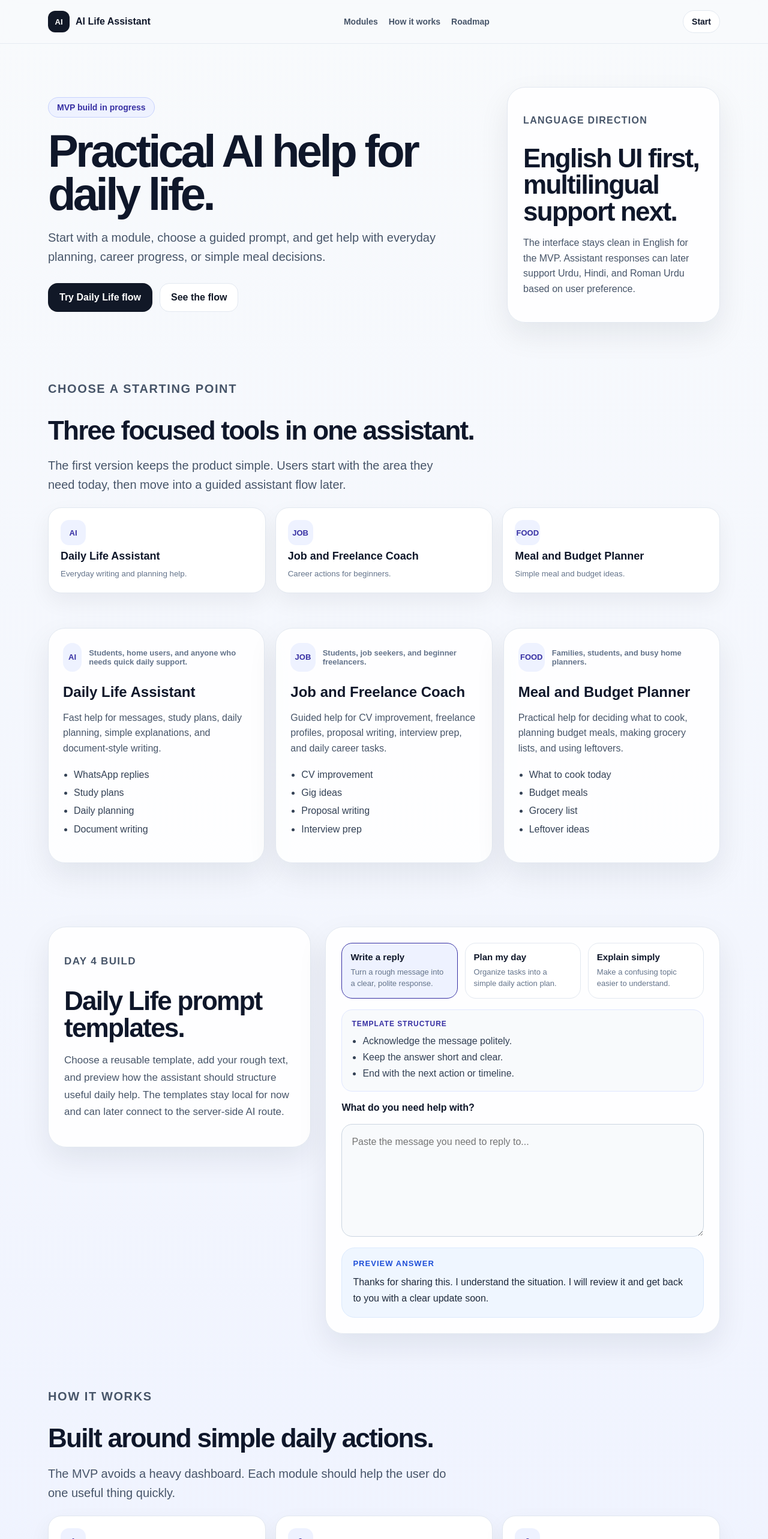
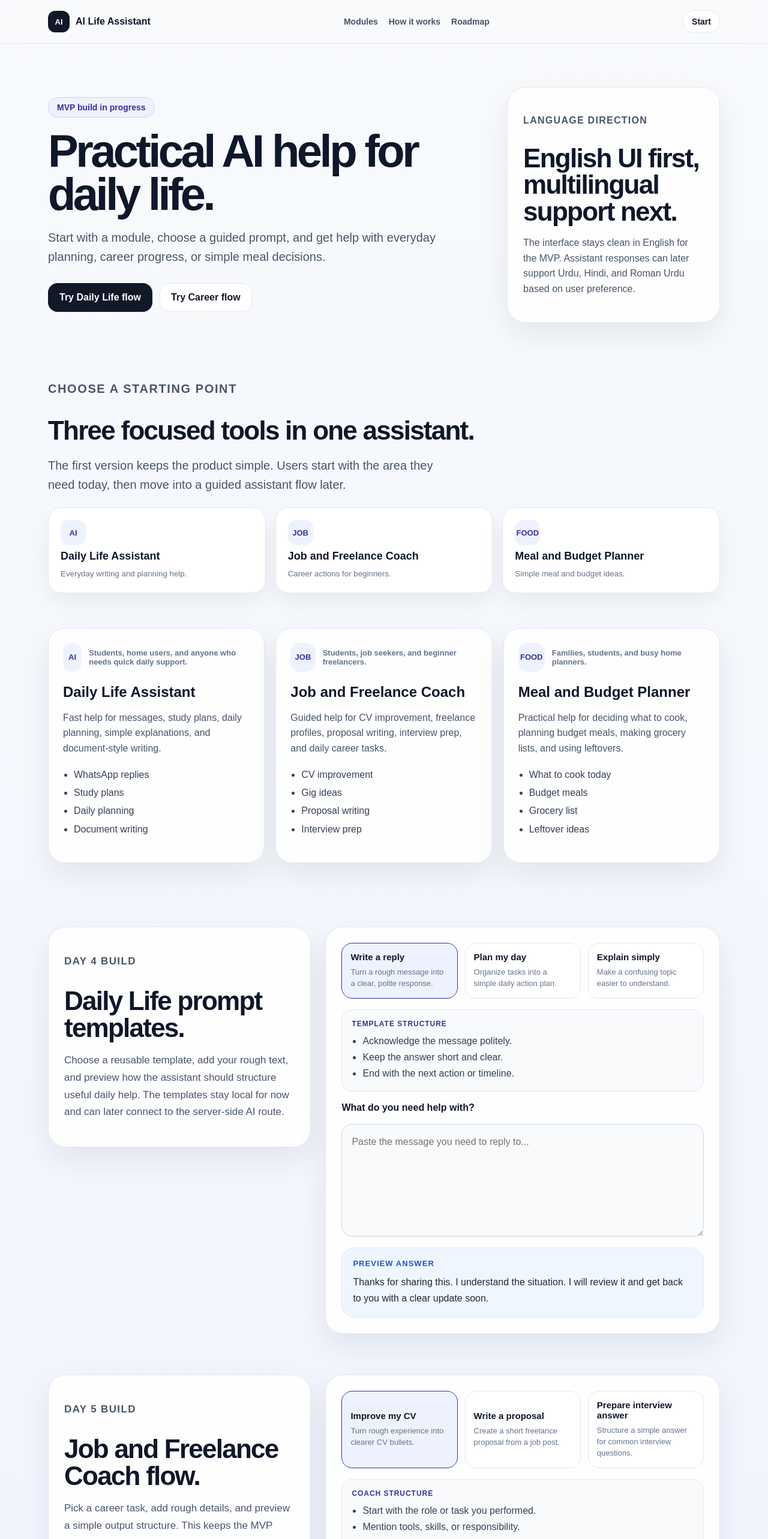
Before and after one commit to bushra-muneer/ai-life-assistant, a Next.js app: page / in a window 1280 px wide. Shown: the top 2566 px of the page at 60% size. Built offline with nearby package versions, Linux system fonts and the light colour scheme.

Commit message:
Wire Job and Freelance flow into homepage

```diff
--- a/app/page.jsx
+++ b/app/page.jsx
@@ -1,6 +1,7 @@
 import AppHeader from '../components/AppHeader';
 import DailyLifeFlow from '../components/DailyLifeFlow';
 import HowItWorks from '../components/HowItWorks';
+import JobFreelanceFlow from '../components/JobFreelanceFlow';
 import ModuleCard from '../components/ModuleCard';
 import ModuleNav from '../components/ModuleNav';
 import RoadmapPreview from '../components/RoadmapPreview';
@@ -22,7 +23,7 @@ export default function HomePage() {
               </p>
               <div className="actions">
                 <a className="primaryButton" href="#daily-life-flow">Try Daily Life flow</a>
-                <a className="secondaryButton" href="#how-it-works">See the flow</a>
+                <a className="secondaryButton" href="#job-freelance-flow">Try Career flow</a>
               </div>
             </div>
 
@@ -47,6 +48,7 @@ export default function HomePage() {
         </section>
 
         <DailyLifeFlow />
+        <JobFreelanceFlow />
         <HowItWorks />
         <RoadmapPreview />
       </main>
```
